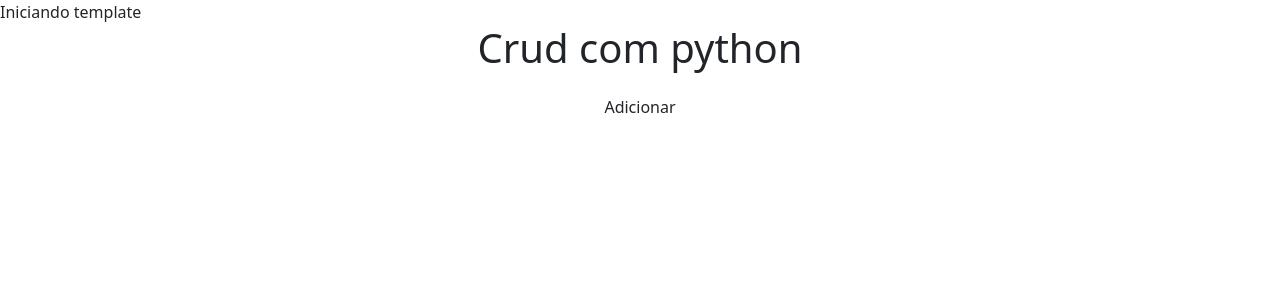
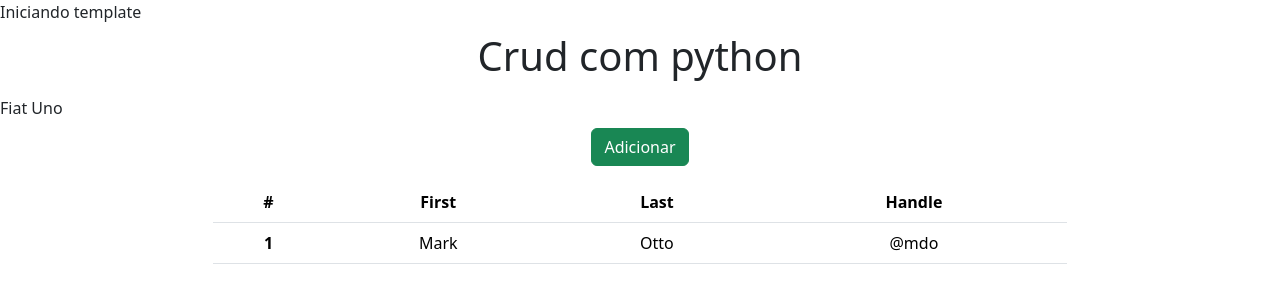
Before and after one commit to larimscorrea/crud_python-mysql, a Django app: page / in a window 1280 px wide. Shown: the top 303 px of the page. Run offline with Django 5.2, Linux system fonts and the light colour scheme.

Commit message:
consertei o botão

```diff
--- a/app/templates/index.html
+++ b/app/templates/index.html
@@ -8,16 +8,35 @@
 </head>
 <body>
     Iniciando template
-    <div class="col-8 m-auto pb-2 text-center">
+    <div class="col-8 m-auto pt-2 pb-2 text-center">
         <h1>Crud com python</h1>
     </div>
 
-    <div class="col-8 m-auto pb-2 text-center">
-        <a href="" class="btn btn-sucess">Adicionar</a>
+    {{carro}}
+
+    <div class="col-8 m-auto pt-2 pb-2 text-center">
+        <a href="" class="btn btn-success">Adicionar</a>
     </div>
 
     <div class="col-8 m-auto pt-2 pb-2 text-center">
-
+        <table class="table">
+            <thead class="thead-dark">
+              <tr>
+                <th scope="col">#</th>
+                <th scope="col">First</th>
+                <th scope="col">Last</th>
+                <th scope="col">Handle</th>
+              </tr>
+            </thead>
+            <tbody>
+              <tr>
+                <th scope="row">1</th>
+                <td>Mark</td>
+                <td>Otto</td>
+                <td>@mdo</td>
+              </tr>
+            </tbody>
+        </table>
     </div>
 
 </body>
--- a/app/views.py
+++ b/app/views.py
@@ -2,4 +2,6 @@ from django.shortcuts import render
 # Create your views here.
 
 def home(request):
-    return render(request, 'index.html')
+    data = {}
+    data['carro'] = 'Fiat Uno'
+    return render(request, 'index.html', data)
```
